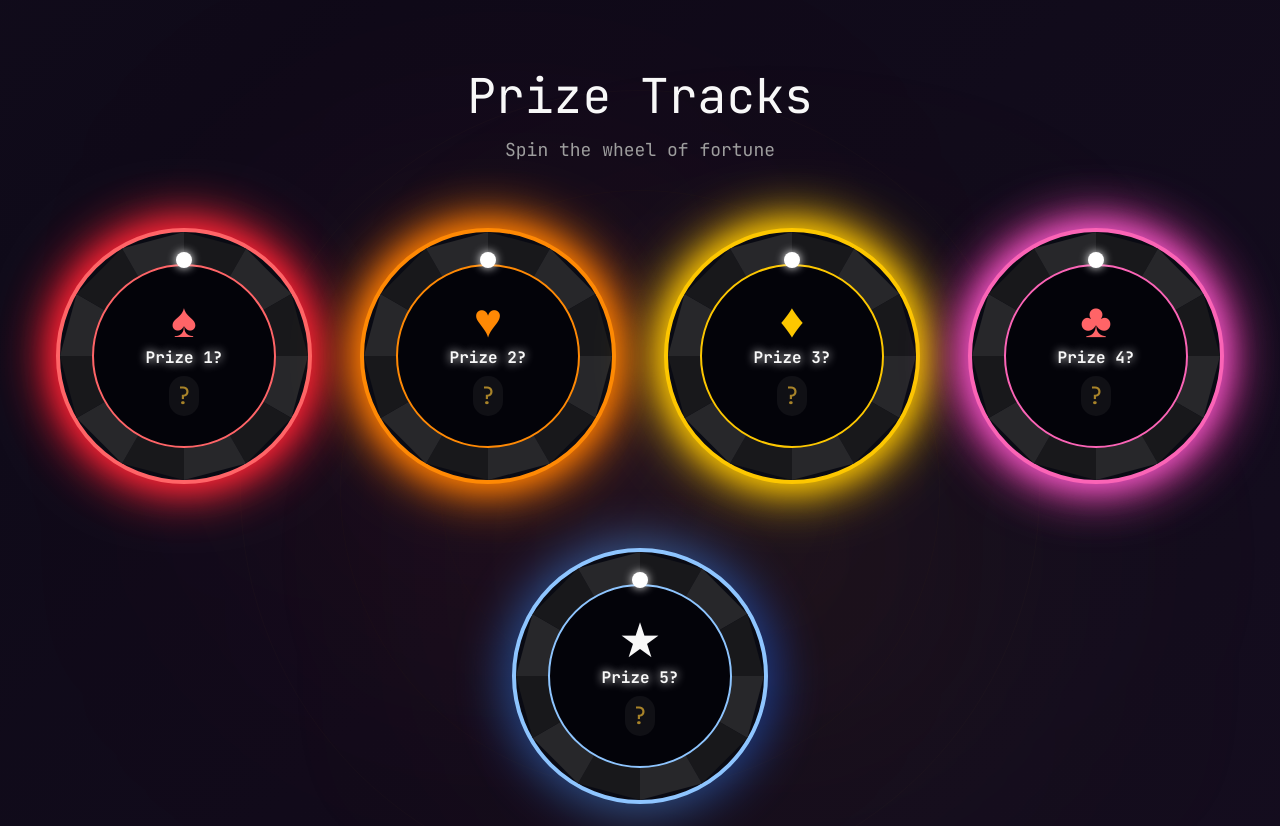
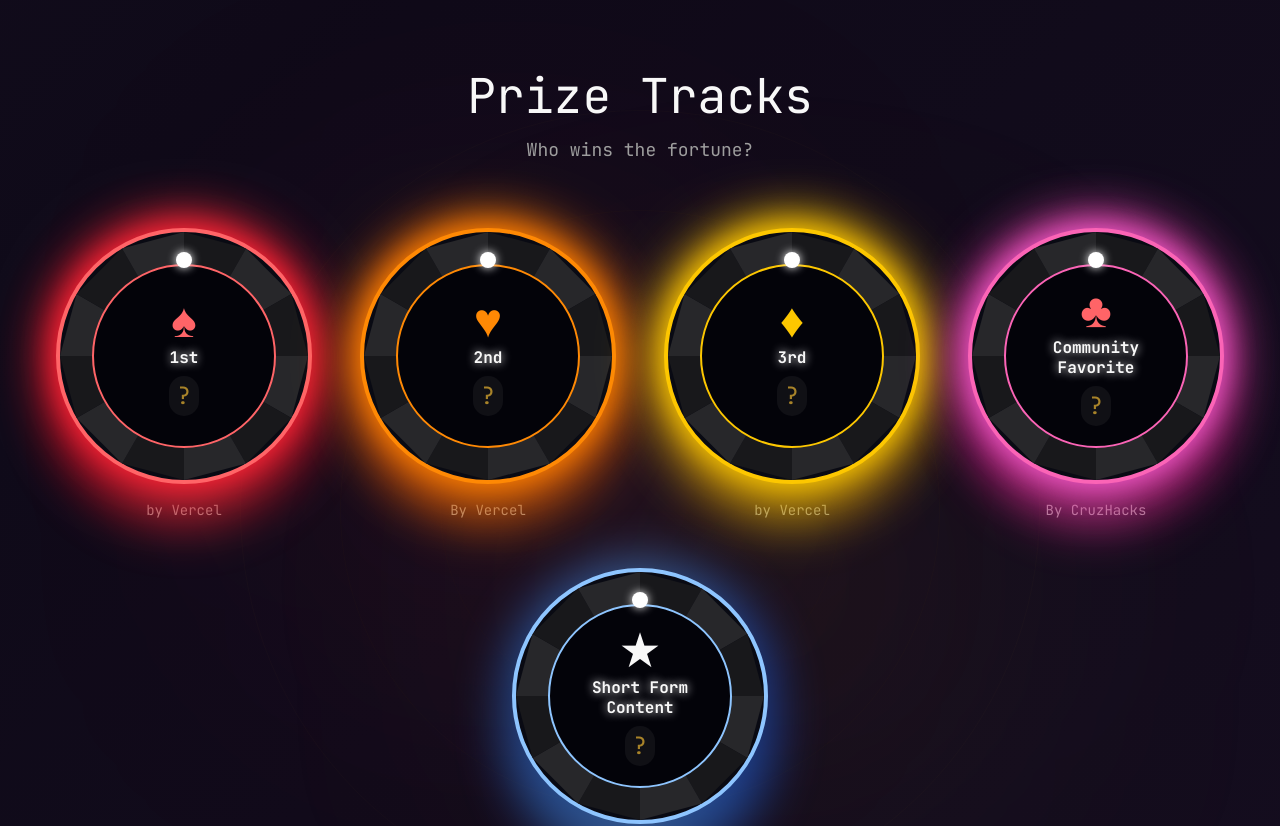
Before and after one commit to gaurijain21/HackDay2026, a Next.js app: page / in a window 1280 px wide. Shown: the part 2820-3646 px from the top of the page. Built offline with nearby package versions, Linux system fonts and the light colour scheme.

Commit message:
updated web

```diff
--- a/components/leaderboard.tsx
+++ b/components/leaderboard.tsx
@@ -5,40 +5,40 @@ import { cn } from "@/lib/utils"
 const prizeTracks = [
   {
     id: 1,
-    name: "Prize 1?",
-    description: "",
+    name: "1st",
+    description: "by Vercel",
     icon: "♠",
     color: "red",
     winner: null,
   },
   {
     id: 2,
-    name: "Prize 2?",
-    description: "",
+    name: "2nd",
+    description: "By Vercel",
     icon: "♥",
     color: "orange",
     winner: null,
   },
   {
     id: 3,
-    name: "Prize 3?",
-    description: "",
+    name: "3rd",
+    description: "by Vercel",
     icon: "♦",
     color: "yellow",
     winner: null,
   },
   {
     id: 4,
-    name: "Prize 4?",
-    description: "",
+    name: "Community Favorite",
+    description: "By CruzHacks",
     icon: "♣",
     color: "pink",
     winner: null,
   },
   {
     id: 5,
-    name: "Prize 5?",
-    description: "",
+    name: "Short Form Content",
+    description: "By CruzHacks",
     icon: "★",
     color: "blue",
     winner: null,
@@ -210,7 +210,7 @@ export function Leaderboard() {
         </h2>
 
 
-        <p className="mt-4 text-muted-foreground text-lg">Spin the wheel of fortune</p>
+        <p className="mt-4 text-muted-foreground text-lg">Who wins the fortune?</p>
       </div>
 
       {/* Prize slots */}
--- a/components/slot-machine-countdown.tsx
+++ b/components/slot-machine-countdown.tsx
@@ -3,9 +3,23 @@
 import { useState, useEffect, useCallback } from "react"
 import { cn } from "@/lib/utils"
 
+
 interface SlotMachineCountdownProps {
-  targetDate: Date
+  targetDate?: Date
   onComplete?: () => void
+}
+
+function getDefaultTargetDate() {
+  const now = new Date()
+  const target = new Date()
+
+  target.setHours(16, 15, 0, 0) // 4:15 PM
+
+  if (now > target) {
+    target.setDate(target.getDate() + 1)
+  }
+
+  return target
 }
 
 interface FlyingCard {
@@ -122,6 +136,7 @@ function FlyingCardElement({ card }: { card: FlyingCard }) {
 }
 
 export function SlotMachineCountdown({ targetDate, onComplete }: SlotMachineCountdownProps) {
+  const [finalTargetDate] = useState<Date>(() => targetDate ?? getDefaultTargetDate())
   const [timeLeft, setTimeLeft] = useState({ hours: "00", minutes: "00", seconds: "00" })
   const [isAnimating, setIsAnimating] = useState(false)
   const [isComplete, setIsComplete] = useState(false)
@@ -150,7 +165,8 @@ export function SlotMachineCountdown({ targetDate, onComplete }: SlotMachineCoun
   useEffect(() => {
     const calculateTimeLeft = () => {
       const now = new Date().getTime()
-      const target = targetDate.getTime()
+
+      const target = finalTargetDate.getTime()
       const difference = target - now
 
       if (difference <= 0) {
@@ -179,7 +195,7 @@ export function SlotMachineCountdown({ targetDate, onComplete }: SlotMachineCoun
     }, 1000)
 
     return () => clearInterval(timer)
-  }, [targetDate, isComplete, triggerCelebration, onComplete])
+  }, [finalTargetDate, isComplete, triggerCelebration, onComplete])
 
   return (
     <section className="relative min-h-screen flex flex-col items-center justify-center px-4 py-12 overflow-hidden">
```
